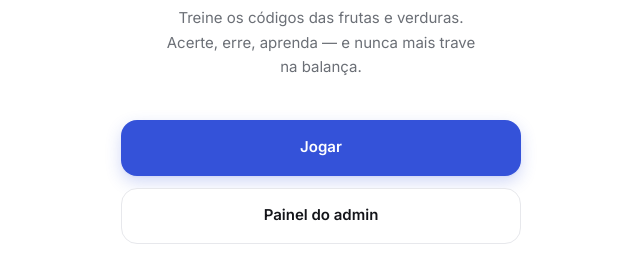
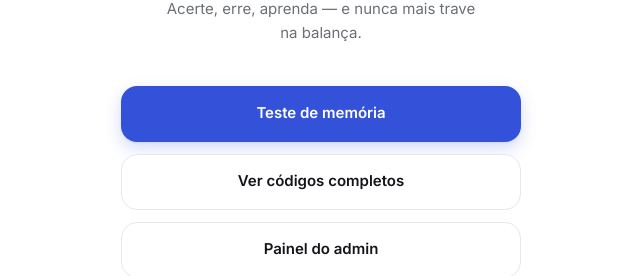
Before and after one commit to freefireomestrejv-u/dhl, a React (Vite) app: page / in a window 1280 px wide. Shown: the part 405-681 px from the top of the page, without its empty margins (319-959 px from the left). Built offline with nearby package versions, Linux system fonts and the light colour scheme; no server answers.

Commit message:
Atualizar o Home.jsx

```diff
--- a/src/pages/Home.jsx
+++ b/src/pages/Home.jsx
@@ -1,6 +1,6 @@
 import Button from "../components/Button";
 
-export default function Home({ onPlay, onAdmin }) {
+export default function Home({ onPlay, onAdmin, onCodes }) {
   return (
     <div className="mx-auto flex min-h-dvh max-w-md flex-col items-center justify-center px-6 py-16 text-center safe-top safe-bottom">
       <div className="flex size-36 items-center justify-center overflow-hidden rounded-2xl">
@@ -26,7 +26,10 @@ export default function Home({ onPlay, onAdmin }) {
 
       <div className="mt-10 flex w-full flex-col gap-3">
         <Button variant="primary" className="w-full" onClick={onPlay}>
-          Jogar
+          Teste de memória
+        </Button>
+        <Button variant="secondary" className="w-full" onClick={onCodes}>
+          Ver códigos completos
         </Button>
         <Button variant="secondary" className="w-full" onClick={onAdmin}>
           Painel do admin
```
